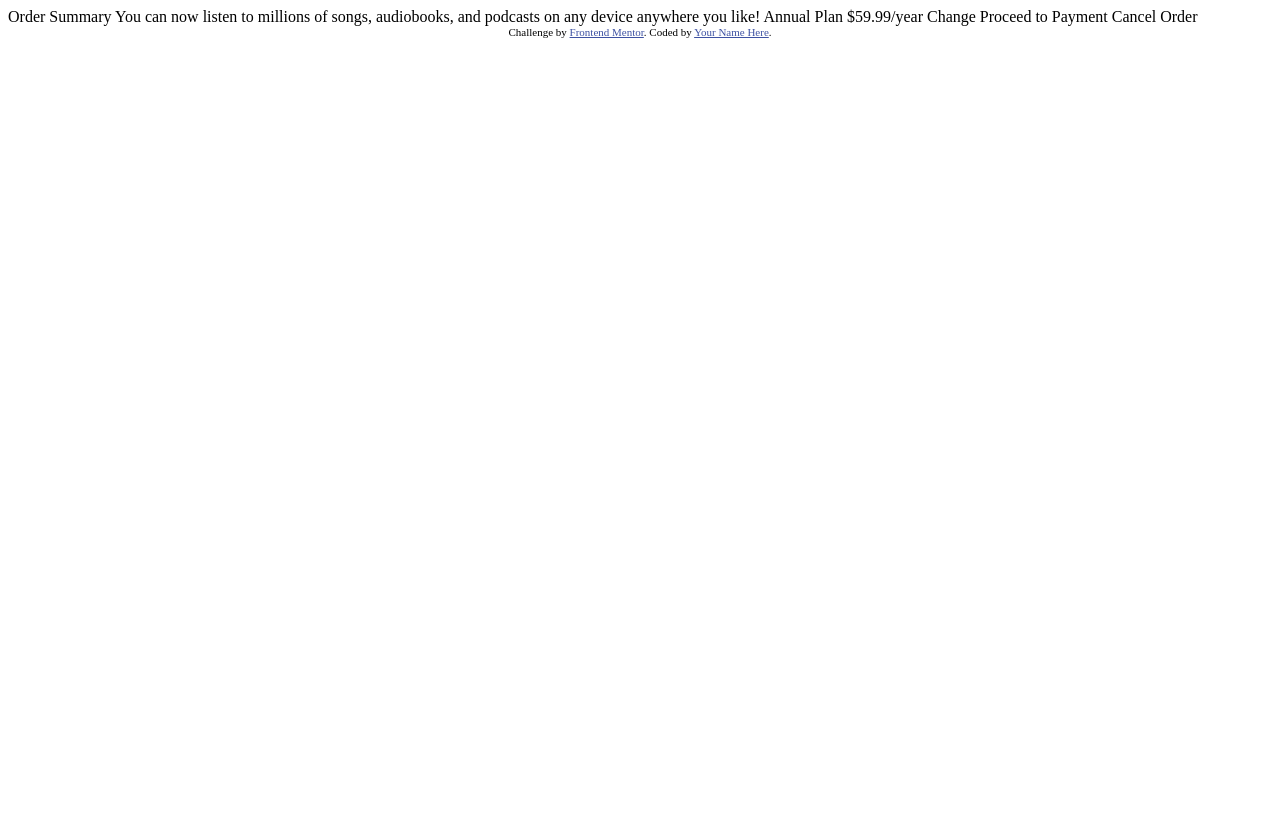
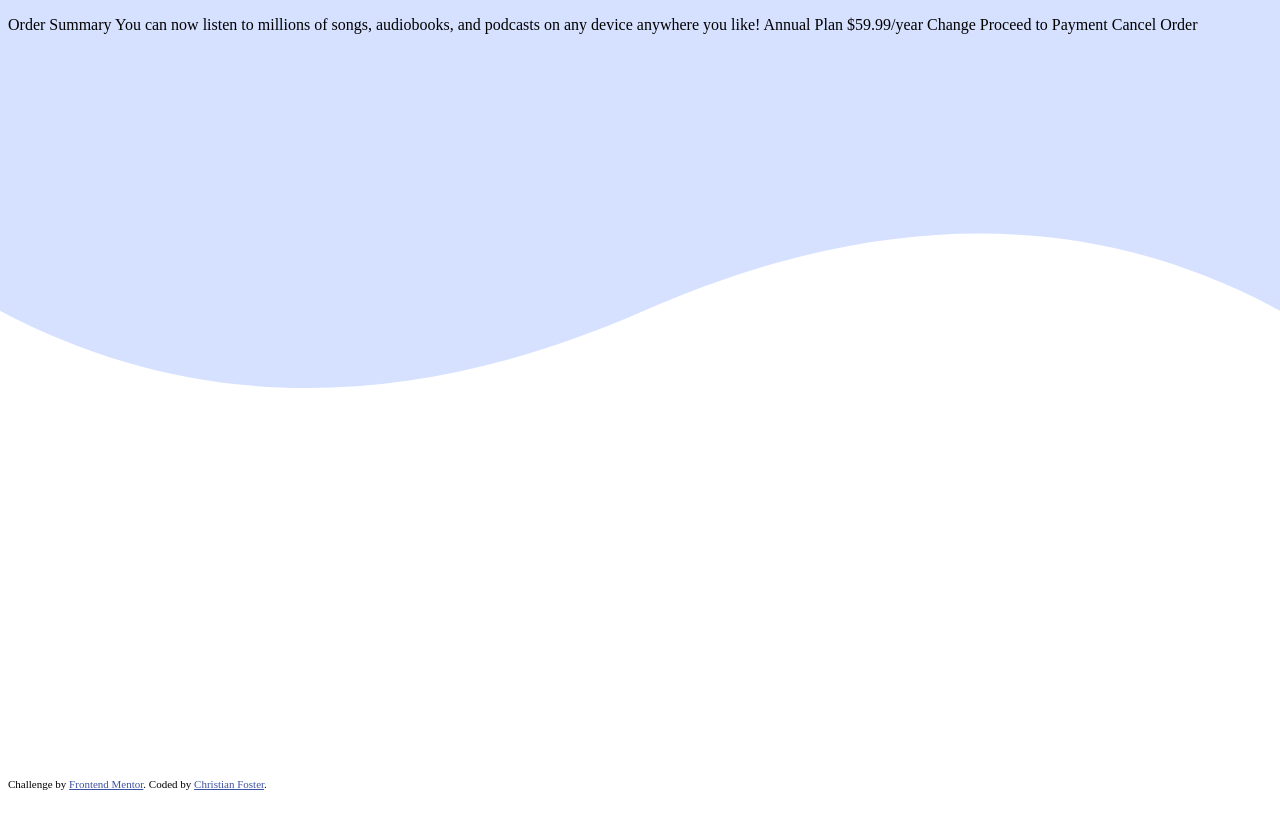
Before and after one commit to fosteeco/front-end-mentor-order-summary-component, a plain HTML site: page index.html in a window 1280 px wide. Before the commit the page ends 800 px from the top, so only its background shows below. Drawn offline with Linux system fonts and the light colour scheme.

Commit message:
Added background image

```diff
--- a/index.html
+++ b/index.html
@@ -1,37 +1,43 @@
 <!DOCTYPE html>
 <html lang="en">
   <head>
-  <meta charset="UTF-8">
-  <meta name="viewport" content="width=device-width, initial-scale=1.0"> <!-- displays site properly based on user's device -->
+    <meta charset="UTF-8" />
+    <meta name="viewport" content="width=device-width, initial-scale=1.0" />
+    <!-- displays site properly based on user's device -->
 
-  <link rel="icon" type="image/png" sizes="32x32" href="./images/favicon-32x32.png">
+    <link
+      rel="icon"
+      type="image/png"
+      sizes="32x32"
+      href="./images/favicon-32x32.png"
+    />
 
     <title>Frontend Mentor | Order summary card</title>
 
     <!-- Feel free to remove these styles or customise in your own stylesheet 👍 -->
     <style>
-    .attribution { font-size: 11px; text-align: center; }
-    .attribution a { color: hsl(228, 45%, 44%); }
+      .attribution {
+        font-size: 11px;
+        text-align: center;
+      }
+      .attribution a {
+        color: hsl(228, 45%, 44%);
+      }
     </style>
+    <link rel="stylesheet" href="style.css" />
   </head>
   <body>
-
-  Order Summary
-
-  You can now listen to millions of songs, audiobooks, and podcasts on any
-  device anywhere you like!
-
-  Annual Plan
-  $59.99/year
-
-  Change
-
-  Proceed to Payment
-  Cancel Order
+    <p>
+      Order Summary You can now listen to millions of songs, audiobooks, and
+      podcasts on any device anywhere you like! Annual Plan $59.99/year Change
+      Proceed to Payment Cancel Order
+    </p>
 
     <div class="attribution">
-    Challenge by <a href="https://www.frontendmentor.io?ref=challenge" target="_blank">Frontend Mentor</a>.
-    Coded by <a href="#">Your Name Here</a>.
+      Challenge by
+      <a href="https://www.frontendmentor.io?ref=challenge" target="_blank"
+        >Frontend Mentor</a
+      >. Coded by <a href="https://github.com/fosteeco">Christian Foster</a>.
     </div>
   </body>
 </html>
--- /dev/null
+++ b/style.css
@@ -0,0 +1,24 @@
+@import url('https://fonts.googleapis.com/css2?family=Red+Hat+Display:wght@400;700;900&display=swap');
+
+:root {
+  --pale-blue: hsl(225, 100%, 94%);
+  --very-pale-blue: hsl(225, 100%, 98%);
+  --desaturated-blue: hsl(224, 23%, 55%);
+  --bright-blue: hsl(245, 75%, 52%);
+  --dark-blue: hsl(223, 47%, 23%);
+  --mobile-break-point: 375px;
+  --desktop-break-point: 1440px;
+}
+
+body {
+  height: 100vh;
+  background-image: url('./images/pattern-background-desktop.svg');
+  background-size: contain;
+  background-repeat: no-repeat;
+}
+
+.attribution {
+  position: fixed;
+  margin-bottom: 10px;
+  bottom: 0;
+}
```
Lines whose indentation alone changed are shown as unchanged.
